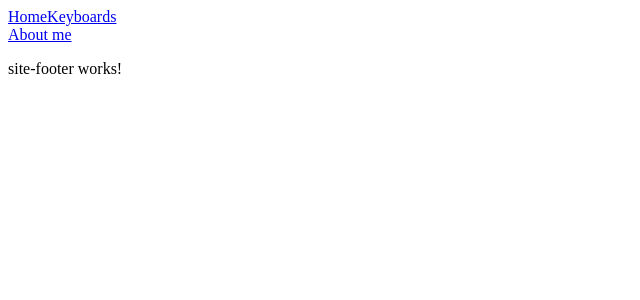
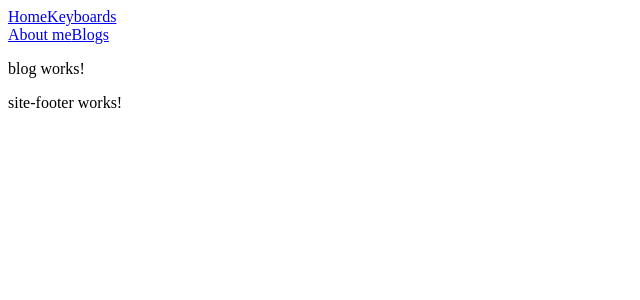
Before and after one commit to macgyver214/MacGyverMadeSite, an Angular app: page /blog in a window 1280 px wide. Before the commit this address led to /. Shown: the top 300 px of the page, without its empty margins (0-640 px from the left). Built offline with nearby package versions, Linux system fonts and the light colour scheme.

Commit message:
added a blog component

```diff
--- a/src/app/app-routing.module.ts
+++ b/src/app/app-routing.module.ts
@@ -4,13 +4,15 @@ import { Routes, RouterModule } from '@angular/router';
 import { KeyboardsComponent } from './keyboards/keyboards.component';
 import { AboutMeComponent } from './about-me/about-me.component';
 import { HomeComponent } from './home/home.component';
+import { BlogComponent } from './blog/blog.component';
 
 
 const routes: Routes = [
   { path: '', redirectTo: '/home', pathMatch: 'full' },
   { path: 'home', component: HomeComponent },
   { path: 'keyboards', component: KeyboardsComponent },
-  { path: 'about', component: AboutMeComponent }
+  { path: 'about', component: AboutMeComponent },
+  { path: 'blog', component: BlogComponent}
 ];
 
 @NgModule({
--- a/src/app/app.component.html
+++ b/src/app/app.component.html
@@ -1,3 +1,11 @@
-<app-nav-banner></app-nav-banner>
-<router-outlet></router-outlet>
-<app-site-footer></app-site-footer>
+<header>
+  <app-nav-banner></app-nav-banner>
+</header>
+<div>
+  <main>
+    <router-outlet></router-outlet>
+  </main>
+  <footer>
+    <app-site-footer></app-site-footer>
+  </footer>
+</div>
--- a/src/app/app.module.ts
+++ b/src/app/app.module.ts
@@ -8,6 +8,7 @@ import { KeyboardsComponent } from './keyboards/keyboards.component';
 import { AboutMeComponent } from './about-me/about-me.component';
 import { HomeComponent } from './home/home.component';
 import { SiteFooterComponent } from './site-footer/site-footer.component';
+import { BlogComponent } from './blog/blog.component';
 
 @NgModule({
   declarations: [
@@ -16,7 +17,8 @@ import { SiteFooterComponent } from './site-footer/site-footer.component';
     KeyboardsComponent,
     AboutMeComponent,
     HomeComponent,
-    SiteFooterComponent
+    SiteFooterComponent,
+    BlogComponent
   ],
   imports: [
     BrowserModule,
--- /dev/null
+++ b/src/app/blog/blog.component.html
@@ -0,0 +1 @@
+<p>blog works!</p>
--- /dev/null
+++ b/src/app/blog/blog.component.ts
@@ -0,0 +1,15 @@
+import { Component, OnInit } from '@angular/core';
+
+@Component({
+  selector: 'app-blog',
+  templateUrl: './blog.component.html',
+  styleUrls: ['./blog.component.less']
+})
+export class BlogComponent implements OnInit {
+
+  constructor() { }
+
+  ngOnInit() {
+  }
+
+}
--- a/src/app/nav-banner/nav-banner.component.html
+++ b/src/app/nav-banner/nav-banner.component.html
@@ -6,5 +6,6 @@
 
   <nav>
     <a routerLink='/about'>About me</a>
+    <a routerLink='/blog'>Blogs</a>
   </nav>
 </div>
```
Also changed, not shown: src/app/blog/blog.component.less (added), 1 other file (tests, documents, lock files or other folders).
